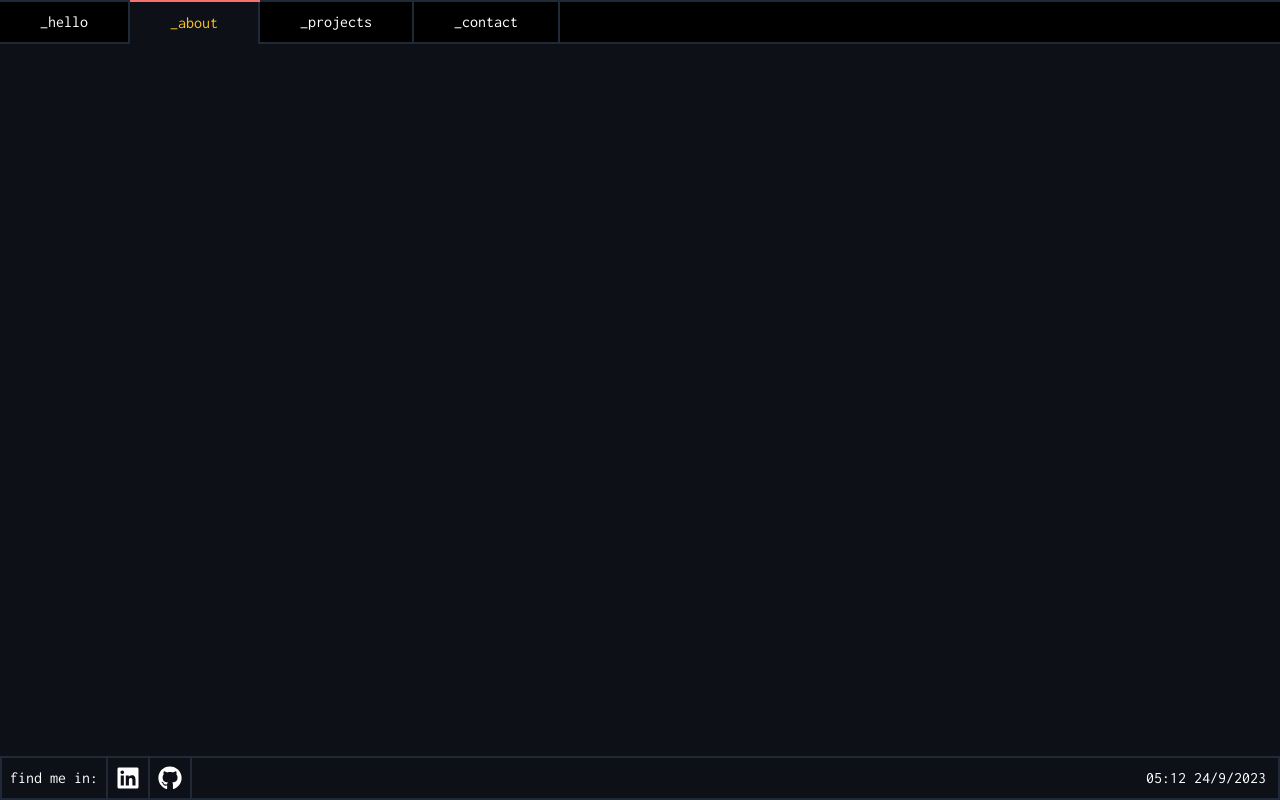
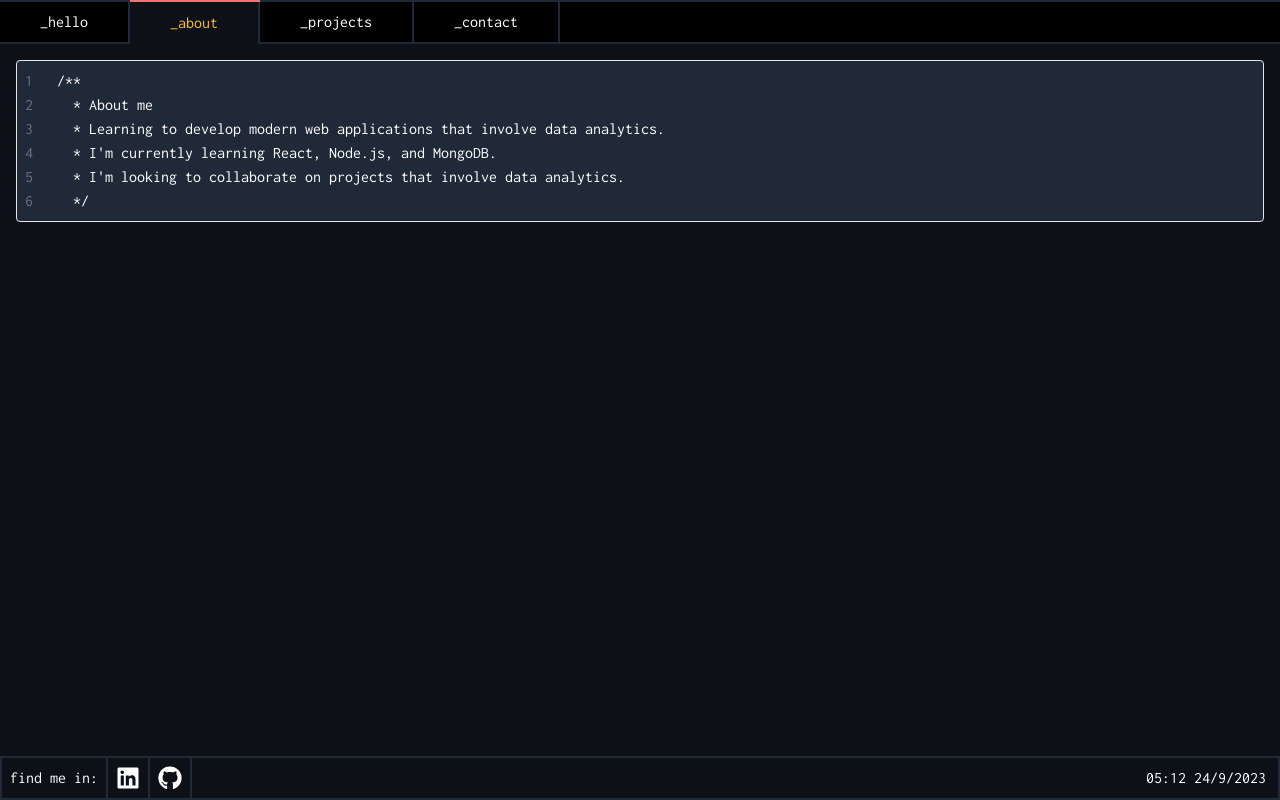
Before and after one commit to mzapf/portfolio, a React (Vite) app: page /about in a window 1280 px wide. Built offline with nearby package versions, Linux system fonts and the light colour scheme.

Commit message:
add CodeEditor stuff

```diff
--- a/src/components/About.jsx
+++ b/src/components/About.jsx
@@ -1,10 +1,21 @@
 import { CodeEditor } from "./CodeEditor"
 
 const About = () => {
+    const content = [
+        "About me",
+        "Learning to develop modern web applications that involve data analytics.",
+        "I'm currently learning React, Node.js, and MongoDB.",
+        "I'm looking to collaborate on projects that involve data analytics.",
+    ]
+
+    const commented_content = `/**
+  * ${content.join("\n  * ")}
+  */`
+
     return (
-        <>
-            <CodeEditor />
-        </>
+        <div className="p-4">
+            <CodeEditor content={commented_content} />
+        </div>
     )
 }
 
--- a/src/components/CodeEditor.jsx
+++ b/src/components/CodeEditor.jsx
@@ -1,5 +1,19 @@
-const CodeEditor = () => {
-    return <></>
+const CodeEditor = ({ content }) => {
+    const lines = content.split("\n")
+
+    return (
+        <div className="border rounded p-2 bg-gray-800 text-white relative overflow-x-scroll">
+            <div className="absolute top-0 left-0 p-2">
+                {lines.map((_, index) => (
+                    <div key={index} className="text-gray-500">
+                        {index + 1}
+                    </div>
+                ))}
+            </div>
+
+            <div className="pl-8 whitespace-pre-wrap">{content}</div>
+        </div>
+    )
 }
 
 export { CodeEditor }
```
